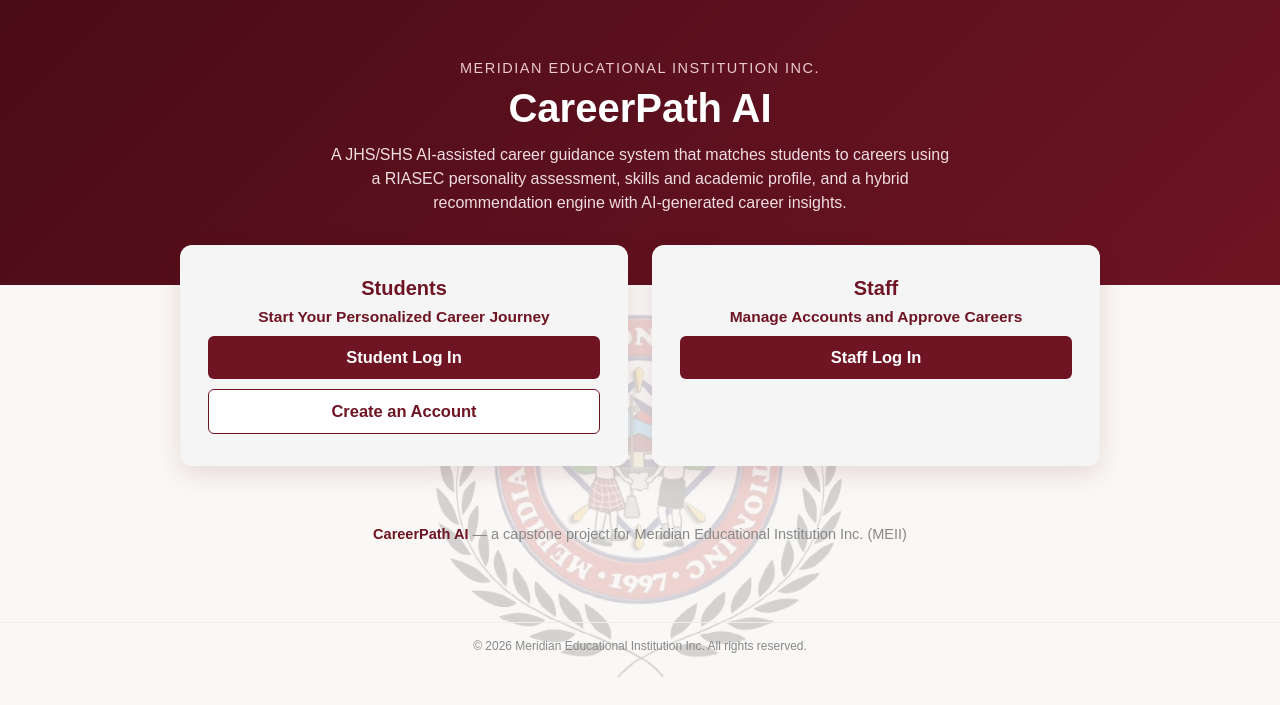
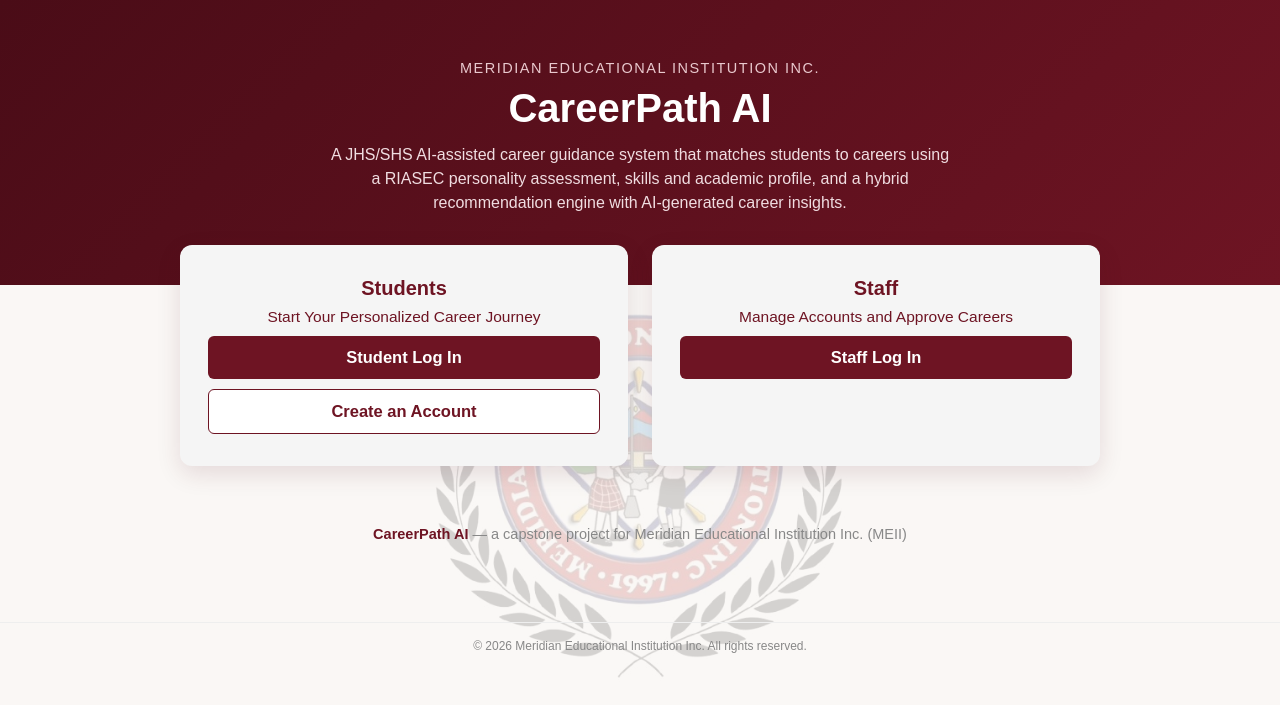
Before and after one commit to Flores0809/careerpath_ai, a PHP site: page /crawl/ in a window 1280 px wide. Shown: the top 705 px of the page. Run offline with PHP 8.4, Linux system fonts and the light colour scheme.

Commit message:
index.php: remove bold from card taglines

```diff
--- a/php/index.php
+++ b/php/index.php
@@ -38,7 +38,7 @@ $currentStaff = current_user();
     .card { background: #f5f5f5; border-radius: 12px; box-shadow: 0 8px 24px rgba(74,12,23,0.12); padding: 32px 28px; }
     .card .icon { font-size: 28px; margin-bottom: 10px; }
     .card h2 { color: #6e1423; margin: 0 0 8px; font-size: 20px; text-align: center; }
-    .card p.tagline { color: #6e1423; font-weight: bold; font-size: 15.5px; text-align: center; margin: 0 0 10px; }
+    .card p.tagline { color: #6e1423; font-size: 15.5px; text-align: center; margin: 0 0 10px; }
     .card p.desc { color: #555; font-size: 15.5px; line-height: 1.5; margin-bottom: 22px; min-height: 42px; }
 
     .welcome-box { background: #faf0f1; border-radius: 8px; padding: 14px 16px; margin-bottom: 18px; font-size: 15.5px; }
```
